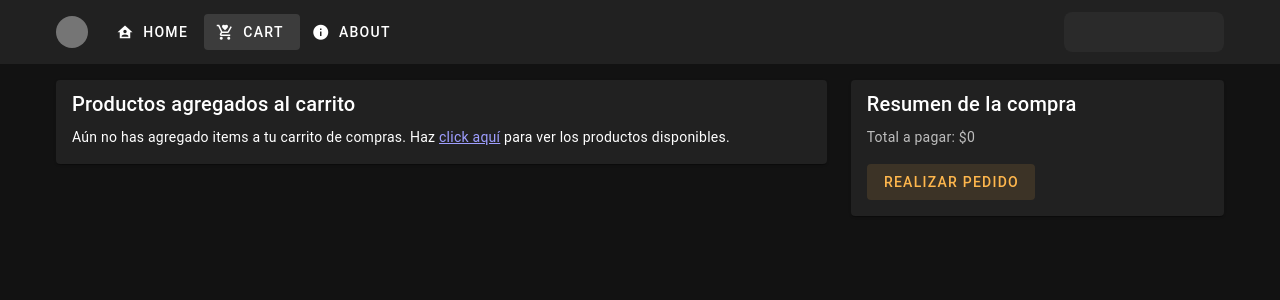
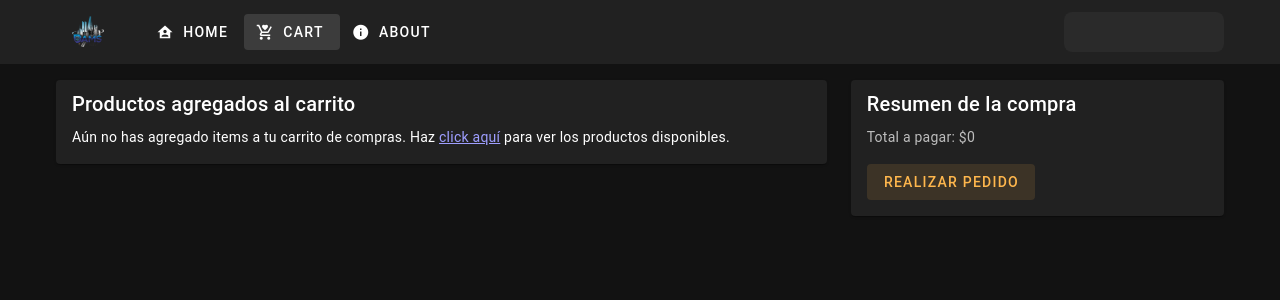
Before and after one commit to damsproyectos/vue-3-ecommerce, a Vue app: page /cart in a window 1280 px wide. Shown: the top 300 px of the page. Built offline with nearby package versions, Linux system fonts and the light colour scheme.

Commit message:
Add log + Cabecera  eliminar

```diff
--- a/src/components/TopBar.vue
+++ b/src/components/TopBar.vue
@@ -15,10 +15,10 @@ export default {
     <v-app-bar flat>
       <v-container class="mx-auto d-flex align-center justify-center">
         <v-avatar
-          class="me-4 "
-          color="grey-darken-1"
-          size="32"
-        ></v-avatar>
+          class="me-10 ms-4 "
+          size="32">
+          <v-img src="/logodams.png" />
+          </v-avatar>
 
         <RouterLink to="/" custom="" v-slot="{navigate}">
           <v-btn prepend-icon="mdi-home-account" :active="$route.name === 'home'" variant="text" @click="navigate">
--- a/src/components/cart/ShoppingCart.vue
+++ b/src/components/cart/ShoppingCart.vue
@@ -35,6 +35,11 @@ export default {
                     <th class="text-left">
                     Subtotal
                     </th>
+                    <th>
+                        <span class="d-sr-only">
+                            Eliminar
+                        </span>
+                    </th>
                 </tr>
                 </thead>
                 <tbody>
--- a/src/components/cart/ShoppingCartItem.vue
+++ b/src/components/cart/ShoppingCartItem.vue
@@ -44,9 +44,8 @@ export default {
                   icon="mdi-minus"
                   size="x-small"
                   @click="decrementQuantity(detail.product.id)" />
-               Cantidad: {{ detail.quantity }}
-
-               <v-btn
+                  {{ detail.quantity }}
+            <v-btn
                   icon="mdi-plus"
                   size="x-small"
                   @click="incrementQuantity(detail.product.id)" />
```
Also changed, not shown: public/logodams.png (added).
